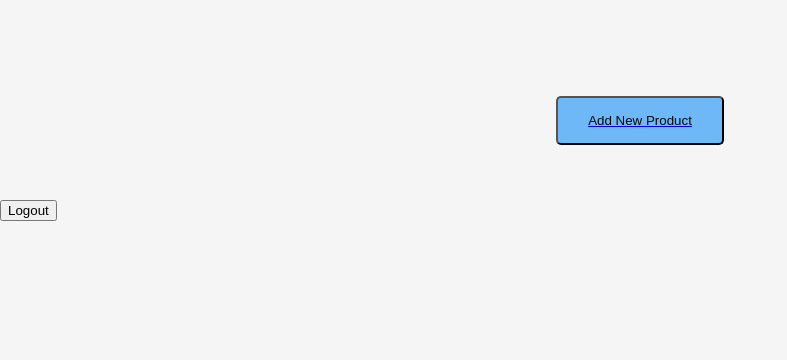
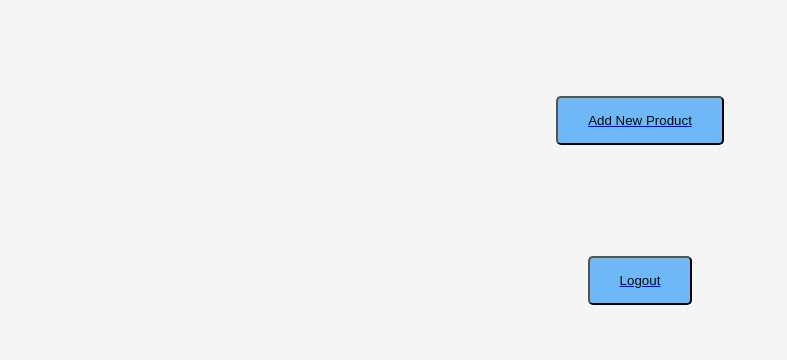
Before and after one commit to nurinfarzana25/NurinApps, a Django app: template main/templates/main.html in a window 1280 px wide. Shown: the part 1370-1730 px from the top of the page, without its empty margins (0-787 px from the left). Before the commit the page ends 1591 px from the top, so only its background shows below. Run offline with Django 4.2, Linux system fonts and the light colour scheme; the template is opened without the code that fills it: values that come from a table or form of the project are taken from there, others are empty; data comes from the database, SQL or seed files in the repository; both versions use the stored data as it was after the commit.

Commit message:
tugas 4 selesai

```diff
--- a/main/templates/main.html
+++ b/main/templates/main.html
@@ -138,9 +138,11 @@
     </div>
 </a>
 <a href="{% url 'main:logout' %}">
-    <button>
-        Logout
-    </button>
+    <div class="center-button">
+        <button class="custom-button">
+            Logout
+        </button>
+    </div>
 </a>
 
 
--- a/main/views.py
+++ b/main/views.py
@@ -16,7 +16,6 @@ from django.contrib.auth.decorators import login_required
 @login_required(login_url='/login')
 def show_main(request):
     items = Item.objects.filter(user=request.user)
-    # total_stok = items.aaggregate(total_stok=Sum('amount'))['total_stok'] or 0
     total_stok = items.aggregate(total_stok=Sum('amount'))['total_stok'] or 0
 
 
@@ -25,7 +24,7 @@ def show_main(request):
         'class': 'PBP C',
         'items': items,
         'total_stok': total_stok,
-        'last_login': request.COOKIES['last_login'],
+        'last_login': request.COOKIES['last_login']
     }
 
     return render(request, "main.html", context)
```
Also changed, not shown: db.sqlite3.
